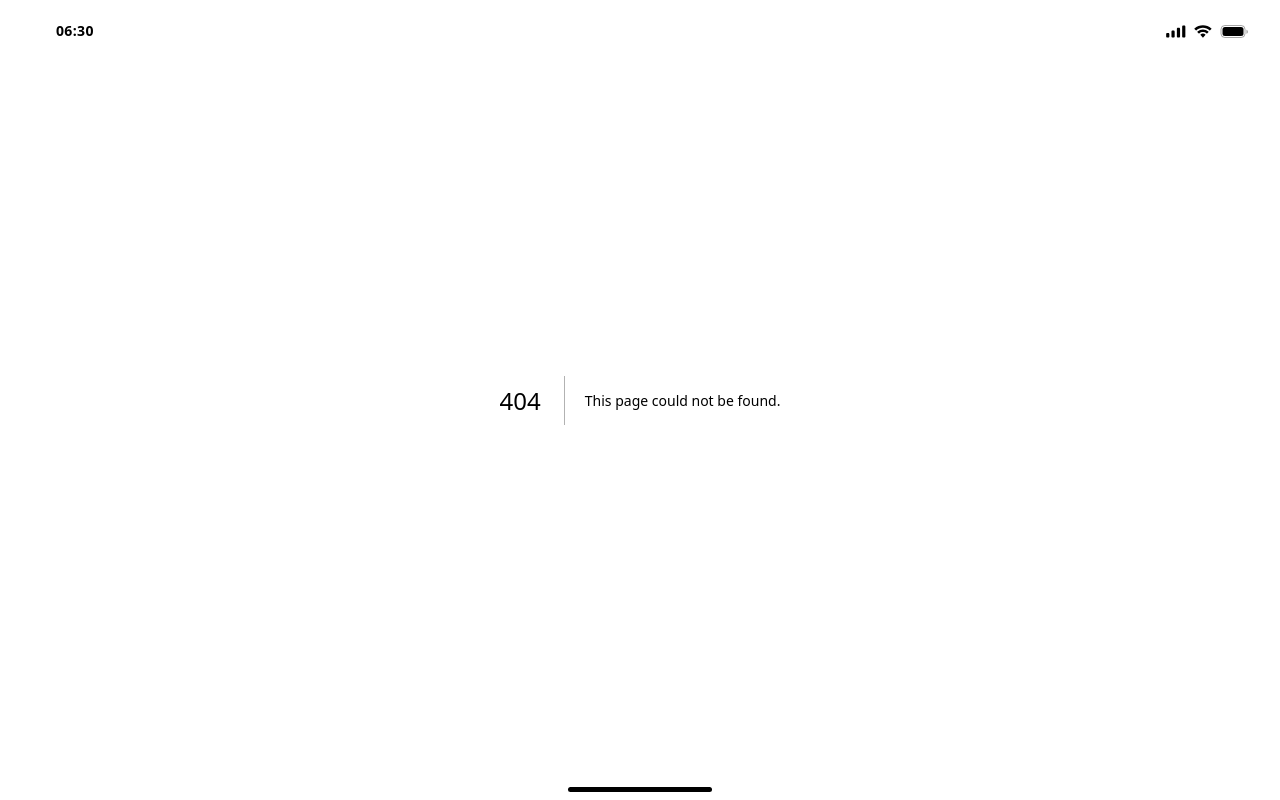
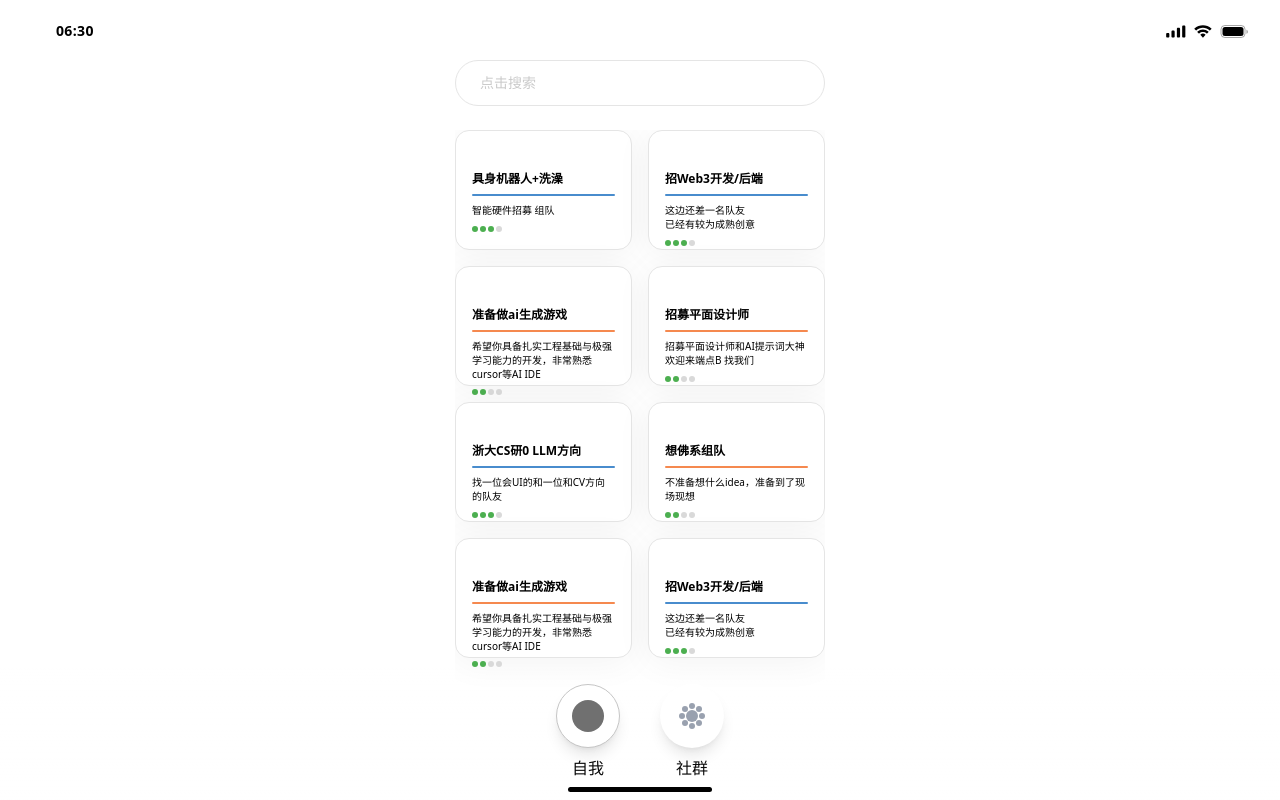
Before and after one commit to SinoAHpx/profile-matcher, a Next.js app: page /activity/1/teams in a window 1280 px wide. Before the commit this address had no page. Built offline with nearby package versions, Linux system fonts and the light colour scheme.

Commit message:
feat(activity): enhance EventCard with routing to teams page and add id prop

```diff
--- /dev/null
+++ b/src/app/activity/[id]/teams/page.tsx
@@ -0,0 +1,126 @@
+'use client'
+
+import React from "react";
+import { useParams } from "next/navigation";
+import { Avatar } from "@/components/ui/avatar";
+import { Input } from "@/components/ui/input";
+import { Filter, Search } from "lucide-react";
+import BottomNavigation from "@/components/BottomNavigation";
+import TeamCard from "@/components/TeamCard";
+
+export default function TeamsPage() {
+    const params = useParams();
+    const activityId = params.id as string;
+
+    // Team card data
+    const teamCards = [
+        {
+            id: 1,
+            title: "具身机器人+洗澡",
+            description: "智能硬件招募 组队",
+            color: "bg-[#488ccd]",
+            dots: [1, 1, 1, 0],
+        },
+        {
+            id: 2,
+            title: "招Web3开发/后端",
+            description: "这边还差一名队友\n已经有较为成熟创意",
+            color: "bg-[#488ccd]",
+            dots: [1, 1, 1, 0],
+        },
+        {
+            id: 3,
+            title: "准备做ai生成游戏",
+            description:
+                "希望你具备扎实工程基础与极强学习能力的开发，非常熟悉cursor等AI IDE",
+            color: "bg-[#f5894f]",
+            dots: [1, 1, 0, 0],
+        },
+        {
+            id: 4,
+            title: "招募平面设计师",
+            description: "招募平面设计师和AI提示词大神 欢迎来端点B 找我们",
+            color: "bg-[#f5894f]",
+            dots: [1, 1, 0, 0],
+        },
+        {
+            id: 5,
+            title: "浙大CS研0 LLM方向",
+            description: "找一位会UI的和一位和CV方向的队友",
+            color: "bg-[#488ccd]",
+            dots: [1, 1, 1, 0],
+        },
+        {
+            id: 6,
+            title: "想佛系组队",
+            description: "不准备想什么idea，准备到了现场现想",
+            color: "bg-[#f5894f]",
+            dots: [1, 1, 0, 0],
+        },
+        {
+            id: 7,
+            title: "准备做ai生成游戏",
+            description:
+                "希望你具备扎实工程基础与极强学习能力的开发，非常熟悉cursor等AI IDE",
+            color: "bg-[#f5894f]",
+            dots: [1, 1, 0, 0],
+        },
+        {
+            id: 8,
+            title: "招Web3开发/后端",
+            description: "这边还差一名队友\n已经有较为成熟创意",
+            color: "bg-[#488ccd]",
+            dots: [1, 1, 1, 0],
+        },
+    ];
+
+    // Navigation items
+    const navItems = [
+        { id: 1, name: "自我", selected: false },
+        { id: 2, name: "ADVX", selected: true },
+        { id: 3, name: "社群", selected: false },
+    ];
+
+
+    return (
+        <div className="bg-white min-h-screen flex flex-col">
+            <div className="max-w-[402px] mx-auto w-full flex flex-col flex-1 px-4 py-6 pt-15">
+
+                {/* Header section */}
+                <div className="flex flex-col gap-4 mb-6">
+
+                    {/* Search bar */}
+                    {/* <div className="flex items-center gap-3 px-4 py-3 bg-white rounded-full border border-[#d9d9d9]">
+                        <Search className="w-4 h-4 text-[#cacaca]" />
+
+                    </div> */}
+
+                    <Input
+                        className="px-6 py-3 rounded-full flex-1 border-1 shadow-none focus-visible:ring-0 focus-visible:ring-offset-0 h-auto text-[#cacaca] placeholder:text-[#cacaca]"
+                        placeholder="点击搜索"
+                    />
+                </div>
+
+                {/* Team cards container */}
+                <div className="flex-1 flex flex-col gap-4 overflow-y-auto">
+                    <div className="flex flex-wrap gap-4">
+                        {teamCards.map((card) => (
+                            <TeamCard
+                                key={card.id}
+                                id={card.id}
+                                title={card.title}
+                                description={card.description}
+                                color={card.color}
+                                dots={card.dots}
+                                activityId={activityId}
+                            />
+                        ))}
+                    </div>
+                </div>
+
+                {/* Bottom Navigation */}
+                <BottomNavigation className="pb-10" />
+            </div>
+        </div>
+    );
+}
--- a/src/app/activity/page.tsx
+++ b/src/app/activity/page.tsx
@@ -59,6 +59,7 @@ export default function ActivityPage() {
                         {filteredActivities.map((event) => (
                             <EventCard
                                 key={event.id}
+                                id={event.id}
                                 name={event.title}
                                 date={event.date}
                                 location={event.location}
--- a/src/app/teams/page.tsx
+++ /dev/null
@@ -1,7 +0,0 @@
-export default function TeamsPage() {
-    return (
-        <div>
-            <h1>Teams Page</h1>
-        </div>
-    )
-}
--- a/src/components/EventCard.tsx
+++ b/src/components/EventCard.tsx
@@ -1,8 +1,10 @@
 import React from 'react';
 import { Card, CardContent } from "@/components/ui/card";
 import { Heart, Check } from "lucide-react";
+import { useRouter } from 'next/navigation';
 
 interface EventCardProps {
+  id: number;
   name: string;
   date: string;
   location: string;
@@ -33,6 +35,7 @@ const getRandomColor = () => {
 };
 
 export default function EventCard({
+  id,
   name,
   date,
   location,
@@ -44,10 +47,18 @@ export default function EventCard({
   onToggleFavorite,
   onRegister
 }: EventCardProps) {
+  const router = useRouter();
   const colorClass = color || getRandomColor();
 
+  const handleClick = () => {
+    router.push(`/activity/${id}/teams`);
+  };
+
   return (
-    <Card className="flex flex-col w-full items-start gap-2.5 px-3 py-[15px] bg-white rounded-xl shadow-lg border-0">
+    <Card
+      className="flex flex-col w-full items-start gap-2.5 px-3 py-[15px] bg-white rounded-xl shadow-lg border-0 cursor-pointer"
+      onClick={handleClick}
+    >
       <CardContent className="flex w-full items-center justify-between p-0">
         <div className="inline-flex items-center gap-[15px]">
           <div
@@ -83,7 +94,10 @@ export default function EventCard({
           <div className="flex justify-end gap-2 mt-2">
             {onToggleFavorite && (
               <button
-                onClick={onToggleFavorite}
+                onClick={(e) => {
+                  e.stopPropagation();
+                  onToggleFavorite();
+                }}
                 className={`p-1 rounded-full transition-colors ${
                   isFavorite ? 'text-red-500' : 'text-gray-400 hover:text-red-400'
                 }`}
@@ -95,7 +109,10 @@ export default function EventCard({
 
             {onRegister && (
               <button
-                onClick={onRegister}
+                onClick={(e) => {
+                  e.stopPropagation();
+                  onRegister();
+                }}
                 className={`p-1 rounded-full transition-colors ${
                   isRegistered ? 'text-green-500' : 'text-gray-400 hover:text-green-400'
                 }`}
--- /dev/null
+++ b/src/components/TeamCard.tsx
@@ -0,0 +1,65 @@
+'use client'
+
+import React from 'react';
+import { Card, CardContent } from '@/components/ui/card';
+import { useRouter } from 'next/navigation';
+
+interface TeamCardProps {
+  id: number;
+  title: string;
+  description: string;
+  color: string;
+  dots: number[];
+  activityId: string;
+}
+
+export default function TeamCard({ id, title, description, color, dots, activityId }: TeamCardProps) {
+  const router = useRouter();
+
+  const handleClick = () => {
+    router.push(`/activity/${activityId}/teams/${id}/members`);
+  };
+
+  const renderDots = (dots: number[]) => {
+    return (
+      <div className="flex gap-0.5">
+        {dots.map((active, index) => (
+          <div
+            key={index}
+            className={`w-1.5 h-1.5 rounded-full ${active ? "bg-[#4CAF50]" : "bg-[#D9D9D9]"}`}
+          />
+        ))}
+      </div>
+    );
+  };
+
+  return (
+    <Card
+      className="flex-1 min-w-[160px] max-w-[calc(50%-8px)] h-[120px] shadow-[0px_4px_36px_0px_rgba(0,0,0,0.05)] rounded-xl cursor-pointer hover:shadow-lg transition-shadow"
+      onClick={handleClick}
+    >
+      <CardContent className="p-4 flex flex-col h-full">
+        <div className="flex flex-col flex-1 gap-2">
+          <h3 className="text-[#000000] text-xs font-semibold leading-tight">
+            {title}
+          </h3>
+
+          <div className={`h-0.5 ${color} rounded-sm`} />
+
+          <p className="text-[#000000] text-[10px] leading-snug flex-1">
+            {description.split("\n").map((line, i) => (
+              <React.Fragment key={i}>
+                {line}
+                {i < description.split("\n").length - 1 && <br />}
+              </React.Fragment>
+            ))}
+          </p>
+
+          <div className="mt-auto">
+            {renderDots(dots)}
+          </div>
+        </div>
+      </CardContent>
+    </Card>
+  );
+}
```
Also changed, not shown: src/app/activity/[id]/teams/[mid]/members/page.tsx (added).
